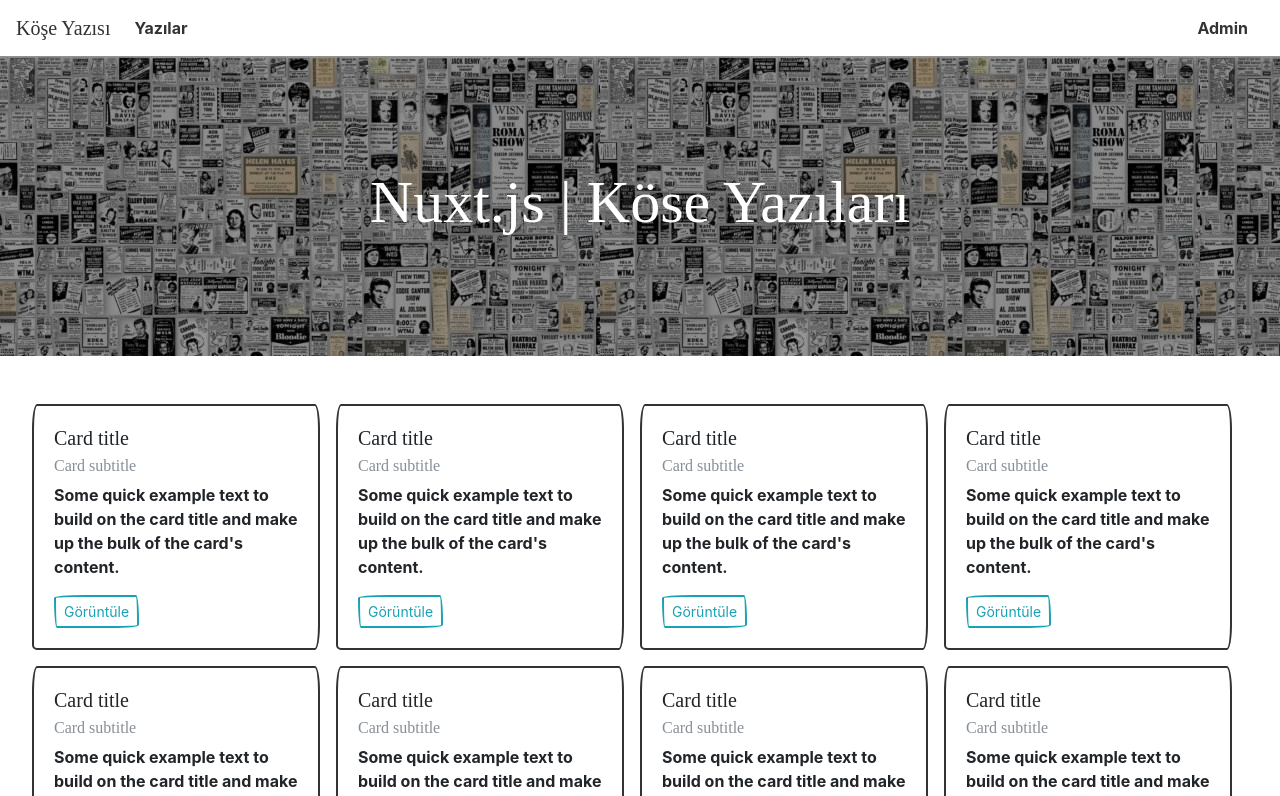
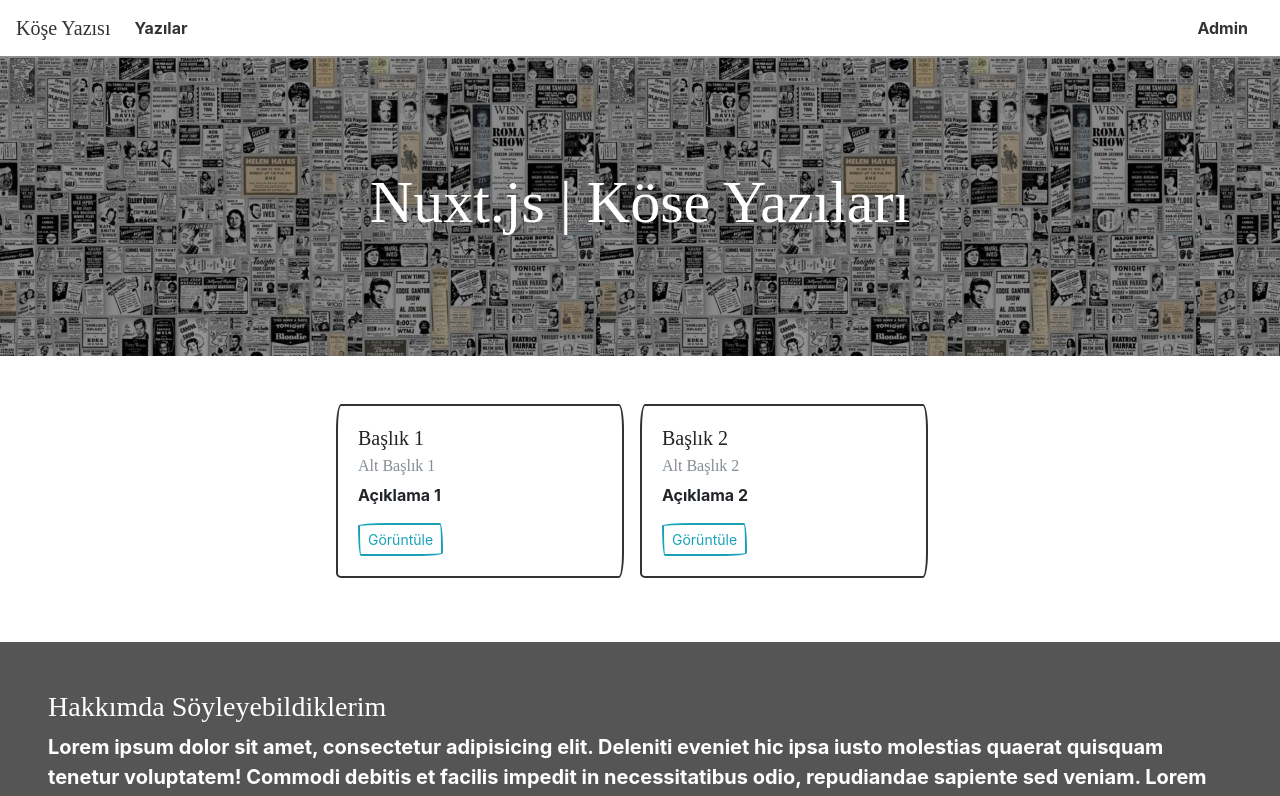
Before and after one commit to canturet/vuejs-nuxtjs-kose-yazisi, a Nuxt app: page / in a window 1280 px wide. Shown: the top 796 px of the page. Built offline with nearby package versions, Linux system fonts and the light colour scheme; a web font is replaced by a local one.

Commit message:
post yapısı dinamik veriye uygun hale getirildi

```diff
--- a/components/post/Post.vue
+++ b/components/post/Post.vue
@@ -1,17 +1,27 @@
 <template>
   <div class="card mr-3 mb-3 card-success" style="width: 18rem">
     <div class="card-body">
-      <h5 class="card-title">Card title</h5>
-      <h6 class="card-subtitle mb-2 text-muted">Card subtitle</h6>
+      <h5 class="card-title">{{ post.title }}</h5>
+      <h6 class="card-subtitle mb-2 text-muted">{{ post.subTitle }}</h6>
       <p class="card-text">
-        Some quick example text to build on the card title and make up the bulk
-        of the card's content.
+        {{ post.text }}
       </p>
       <div class="admin-button-container" v-if="isAdmin">
-        <a href="#" @click.prevent="$router.push('/admin/1')" class="btn btn-outline-warning btn-sm">Düzenle</a>
+        <a
+          href="#"
+          @click.prevent="$router.push('/admin/'+post.id)"
+          class="btn btn-outline-warning btn-sm"
+          >Düzenle</a
+        >
         <a href="#" class="btn btn-outline-danger btn-sm">Sil</a>
       </div>
-       <a v-else href="#" @click.prevent="$router.push('/posts/1')" class="btn btn-outline-info btn-sm" >Görüntüle</a>
+      <a
+        v-else
+        href="#"
+        @click.prevent="$router.push('/posts/'+post.id)"
+        class="btn btn-outline-info btn-sm"
+        >Görüntüle</a
+      >
     </div>
   </div>
 </template>
@@ -22,6 +32,10 @@ export default {
       required: true,
       type: Boolean,
     },
+    post: {
+      required: true,
+      type: Object,
+    },
   },
 };
 </script>
--- a/components/post/PostList.vue
+++ b/components/post/PostList.vue
@@ -9,7 +9,7 @@
       align-items-center
     "
   >
-    <Post v-for="index in 10" :key="index" :is-admin="isAdmin" />
+    <Post v-for="post in posts" :key="post.id" :post="post" :is-admin="isAdmin" />
   </div>
 </template>
 <script>
@@ -23,6 +23,11 @@ export default {
       type : Boolean,
       required : false,
       default : false
+    },
+    posts : {
+      required : true,
+      type : Array,
+
     }
   }
 };
--- a/pages/index.vue
+++ b/pages/index.vue
@@ -1,6 +1,6 @@
 <template>
   <div>
-    <PostList />
+    <PostList :posts="fetchedPosts" />
     <About />
   </div>
 </template>
@@ -12,6 +12,14 @@ export default {
     PostList,
     About,
   },
+  data(){
+    return {
+      fetchedPosts :[
+        {id : 1, title:"Başlık 1",subTitle:"Alt Başlık 1",text:"Açıklama 1", author:"Yazar 1"},
+        {id : 2, title:"Başlık 2",subTitle:"Alt Başlık 2",text:"Açıklama 2", author:"Yazar 2"}
+      ]
+    }
+  }
 };
 </script>
 <style scoped></style>
```
